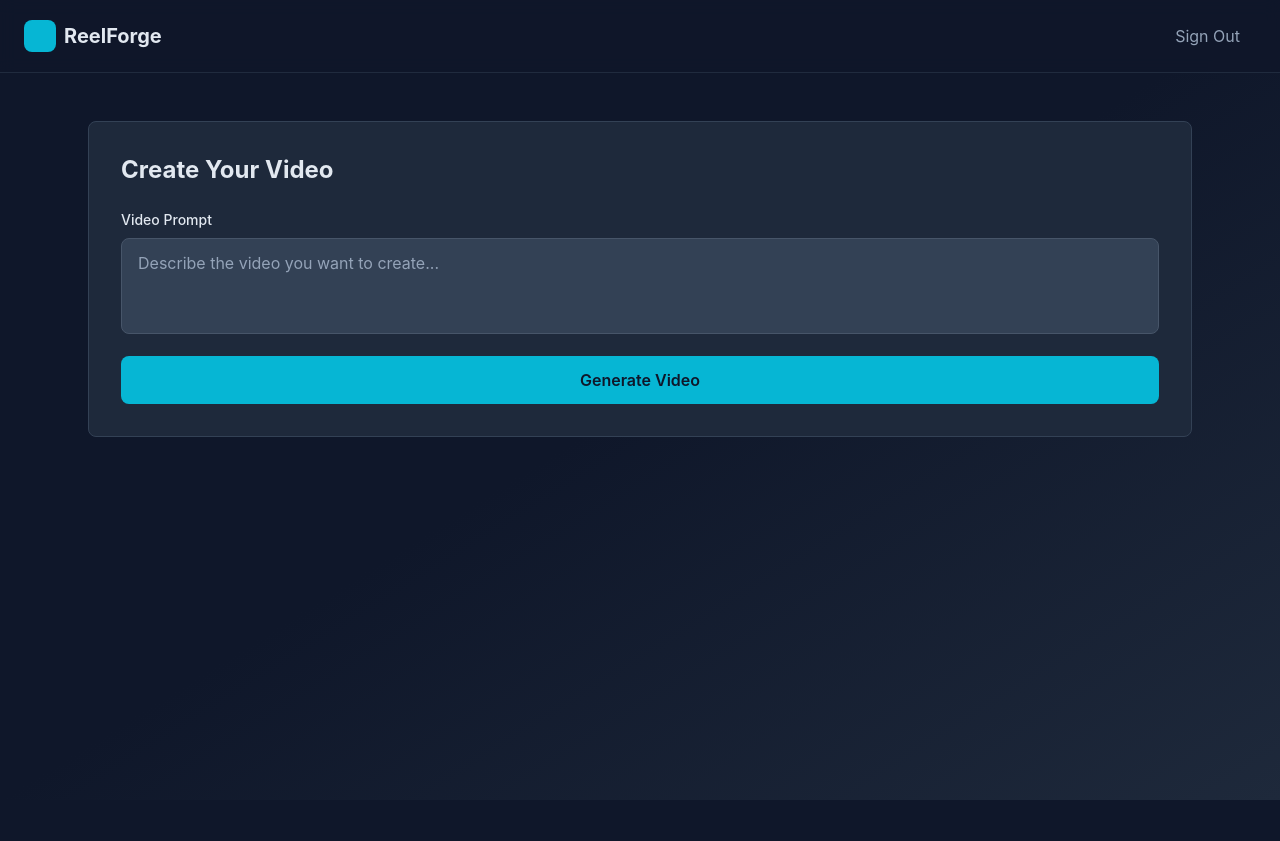
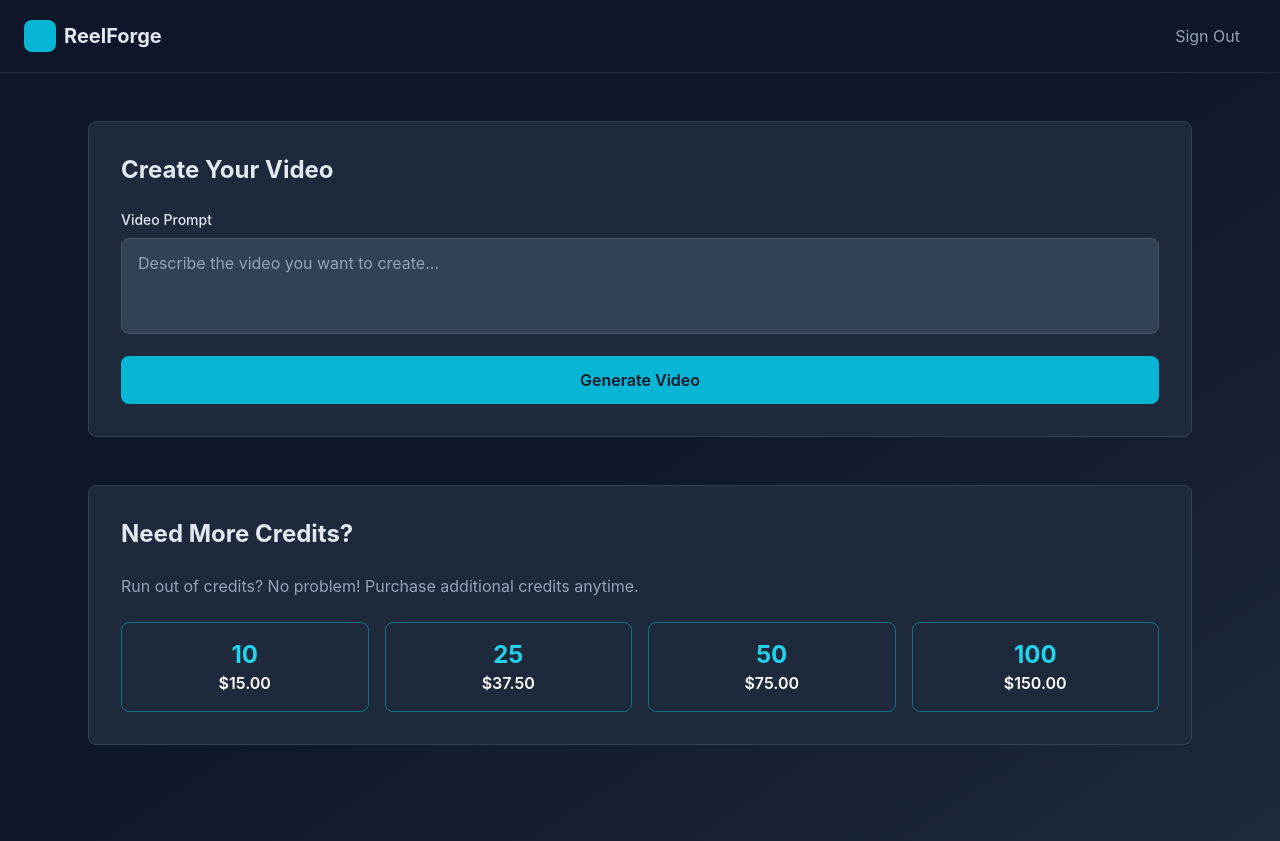
Before and after one commit to Snakesoap/ReelForge, a Next.js app: page /dashboard in a window 1280 px wide. Before the commit the page ends 800 px from the top, so only its background shows below. Built offline with nearby package versions, Linux system fonts and the light colour scheme; no server answers; sample sign-in values are in the browser's storage.

Commit message:
Update page.tsx

```diff
--- a/app/dashboard/page.tsx
+++ b/app/dashboard/page.tsx
@@ -15,6 +15,7 @@ export default function Dashboard() {
   const [generationStatus, setGenerationStatus] = useState('');
   const [estimatedTime, setEstimatedTime] = useState(0);
   const [videoStats, setVideoStats] = useState<any>(null);
+  const [purchasingCredits, setPurchasingCredits] = useState(false);
 
   useEffect(() => {
     const currentUser = localStorage.getItem('currentUser');
@@ -130,6 +131,34 @@ export default function Dashboard() {
     }
   };
 
+  const handlePurchaseCredits = async (creditAmount: number) => {
+    if (!user?.email) return;
+
+    setPurchasingCredits(true);
+    try {
+      const response = await fetch('/api/checkout/credits', {
+        method: 'POST',
+        headers: { 'Content-Type': 'application/json' },
+        body: JSON.stringify({
+          userId: user.email,
+          email: user.email,
+          creditAmount,
+        }),
+      });
+
+      const data = await response.json();
+      if (data.url) {
+        window.location.href = data.url;
+      } else {
+        setError('Failed to start checkout');
+        setPurchasingCredits(false);
+      }
+    } catch (err: any) {
+      setError(err.message || 'Checkout failed');
+      setPurchasingCredits(false);
+    }
+  };
+
   const handleSignOut = () => {
     localStorage.removeItem('currentUser');
     router.push('/');
@@ -202,6 +231,29 @@ export default function Dashboard() {
           </form>
         </div>
 
+        <div className="bg-slate-800 border border-slate-700 rounded-lg p-8 mb-12">
+          <h2 className="text-2xl font-bold mb-6">Need More Credits?</h2>
+          <p className="text-slate-400 mb-6">Run out of credits? No problem! Purchase additional credits anytime.</p>
+          <div className="grid grid-cols-4 gap-4">
+            {[
+              { credits: 10, price: 15.0 },
+              { credits: 25, price: 37.5 },
+              { credits: 50, price: 75.0 },
+              { credits: 100, price: 150.0 },
+            ].map(({ credits, price }) => (
+              <button
+                key={credits}
+                onClick={() => handlePurchaseCredits(credits)}
+                disabled={purchasingCredits}
+                className="border border-cyan-500/50 rounded-lg p-4 hover:bg-slate-700/50 transition disabled:opacity-50 text-center"
+              >
+                <p className="text-cyan-400 text-2xl font-bold">{credits}</p>
+                <p className="text-white font-semibold">${price.toFixed(2)}</p>
+              </button>
+            ))}
+          </div>
+        </div>
+
         {videoUrl && (
           <div className="bg-slate-800 border border-slate-700 rounded-lg p-8">
             <h3 className="text-2xl font-bold mb-6">Your Video</h3>
```
